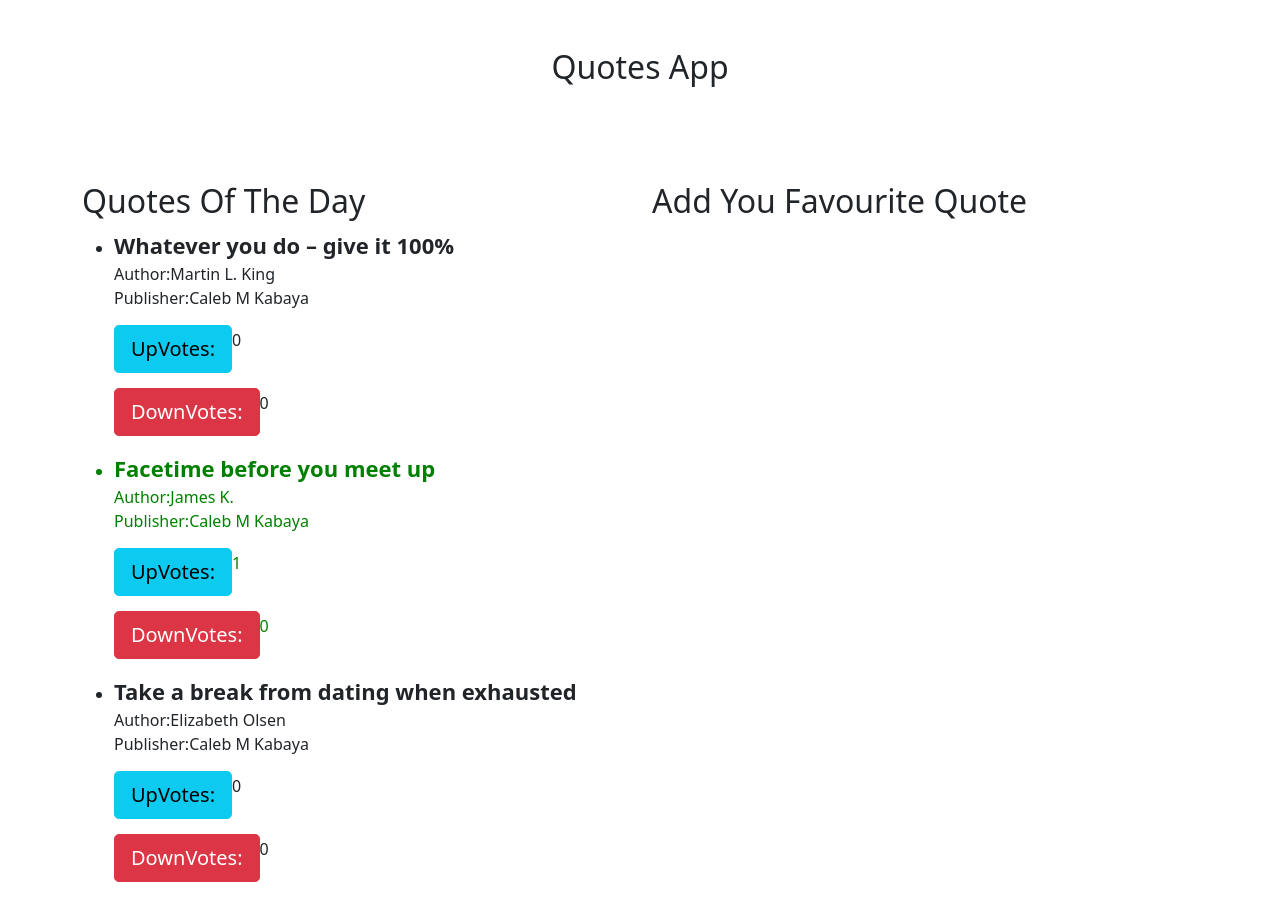
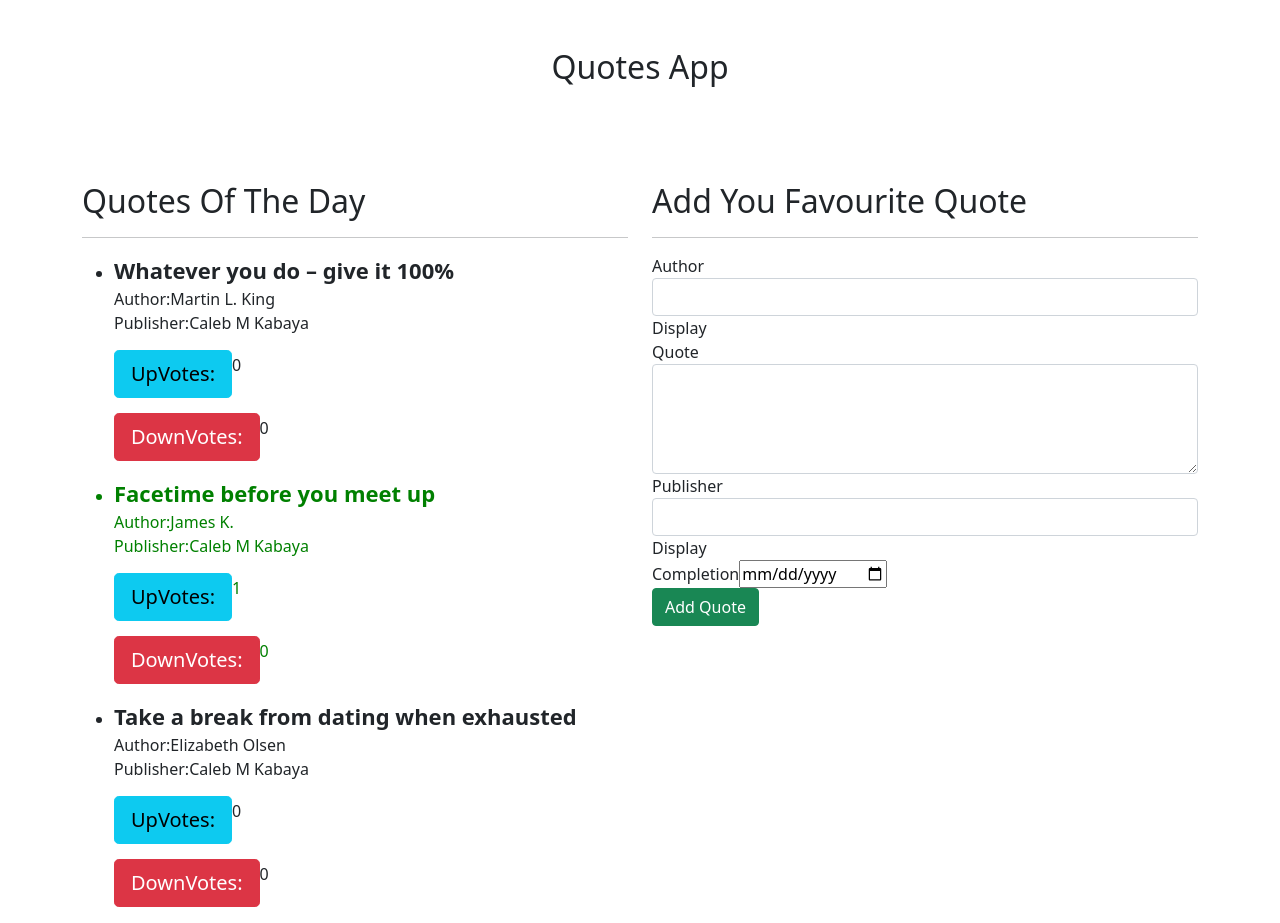
Before and after one commit to CalebKabaya/Qoutes-App, an Angular app: page / in a window 1280 px wide. Before the commit the page ends 898 px from the top, so only its background shows below. Built offline with nearby package versions, Linux system fonts and the light colour scheme.

Commit message:
st:added the two way databinding in the form

```diff
--- a/src/app/app.component.html
+++ b/src/app/app.component.html
@@ -7,6 +7,7 @@
     </div>
     <div class="col-md-6">
       <h2>Add You Favourite Quote</h2>
+      <app-goal-form></app-goal-form>
     </div>
   </div>
 
--- a/src/app/app.module.ts
+++ b/src/app/app.module.ts
@@ -6,6 +6,7 @@ import { AppComponent } from './app.component';
 import { QuotesComponent } from './quotes/quotes.component';
 import { HighlightDirective } from './highlight.directive';
 import { GoalFormComponent } from './goal-form/goal-form.component';
+import { FormsModule } from '@angular/forms';
 
 @NgModule({
   declarations: [
@@ -16,7 +17,9 @@ import { GoalFormComponent } from './goal-form/goal-form.component';
   ],
   imports: [
     BrowserModule,
-    AppRoutingModule
+    AppRoutingModule,
+    FormsModule
+
   ],
   providers: [],
   bootstrap: [AppComponent]
--- a/src/app/goal-form/goal-form.component.html
+++ b/src/app/goal-form/goal-form.component.html
@@ -1 +1,34 @@
-<p>goal-form works!</p>
+<div>
+    <hr>
+    <form #quoteForm='ngForm'>
+        <div class="form-group">
+
+            <label for="name">Author</label>
+            <input type="text" required class="form-control" id="name" [(ngModel)]="newQuote.name" name="name" #name='ngModel'>
+            Display {{newQuote.name}}
+            <div [hidden]="name.valid || name.pristine" class="alert alert-danger">
+                <p>Name is required</p>
+              </div>
+        </div>
+        <div class="form-group">
+
+            <label for="description">Quote</label>
+            <textarea class="form-control" id="quote" rows="4" required></textarea>
+
+        </div>
+        <div class="form-group">
+
+            <label for="description">Publisher</label>
+            <input type="text" required class="form-control" id="author"[(ngModel)]="newQuote.author" name="author">
+            Display {{newQuote.author}}
+
+        </div>
+        <div class="form-group">
+            <label for="complete">Completion</label>
+            <input type='date' id="complete" required>
+
+        </div>
+        <button type="submit" class="btn btn-success">Add Quote</button>
+
+    </form>
+  </div>
--- a/src/app/goal-form/goal-form.component.ts
+++ b/src/app/goal-form/goal-form.component.ts
@@ -1,4 +1,5 @@
 import { Component, OnInit } from '@angular/core';
+import { Quote } from '../quote';
 
 @Component({
   selector: 'app-goal-form',
@@ -6,7 +7,7 @@ import { Component, OnInit } from '@angular/core';
   styleUrls: ['./goal-form.component.css']
 })
 export class GoalFormComponent implements OnInit {
-
+  newQuote = new Quote(0,'','','',0,0);
   constructor() { }
 
   ngOnInit(): void {
--- a/src/app/quote.ts
+++ b/src/app/quote.ts
@@ -6,7 +6,7 @@ export class Quote {
     upvotes:number;
     downvotes:number;
 
-    constructor(id:number,name:string, quote:string,author:string,upvotes:number,downvotes:number){
+    constructor(id:number,name:string,quote:string,author:string,upvotes:number,downvotes:number){
         this.id=id;
         this.name=name
         this.quote=quote
--- a/src/app/quotes/quotes.component.html
+++ b/src/app/quotes/quotes.component.html
@@ -1,3 +1,4 @@
+<hr>
 <ul *ngFor='let quote of quotes'>
     <div *ngIf="quote.upvotes == highest && quote.upvotes>0;then highlighted else nothighlighted">here is ignored</div>
     <ng-template #highlighted>
```
Also changed, not shown: 1 other file (tests, documents, lock files or other folders).
